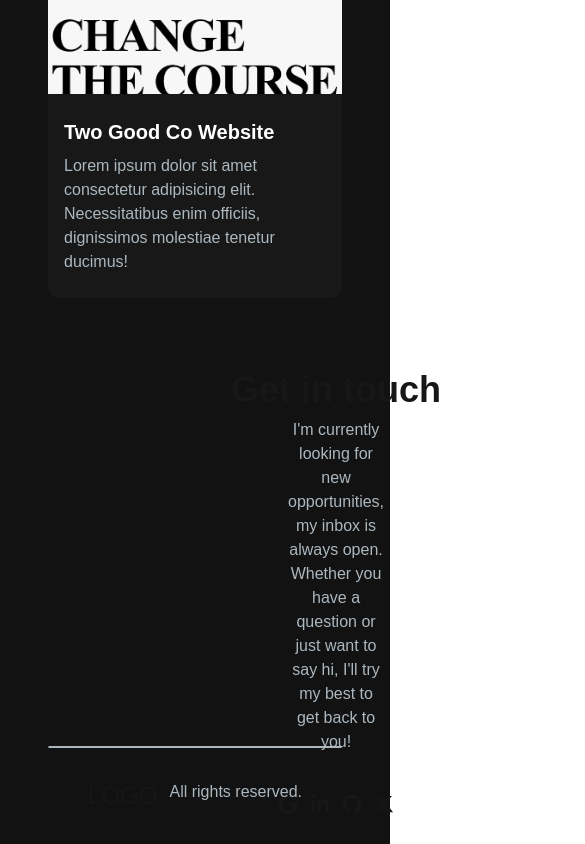
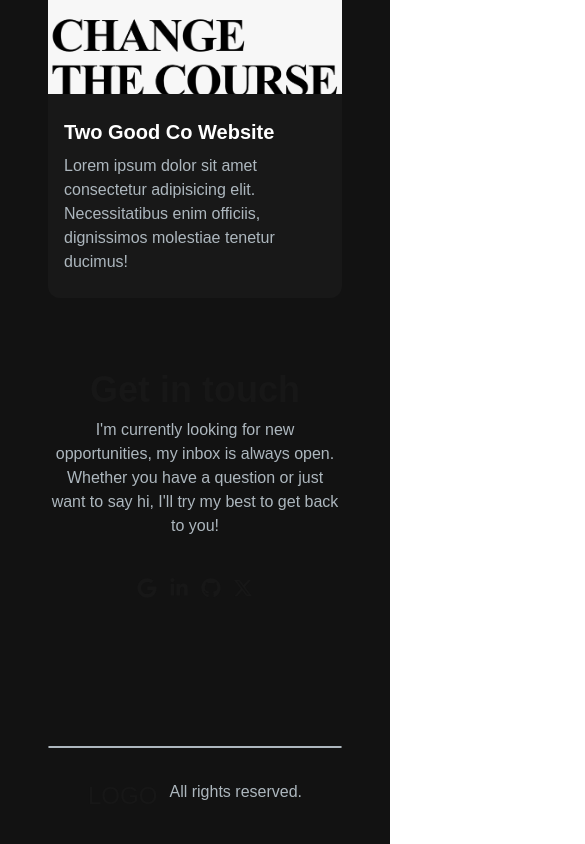
Before and after one commit to Surajjberaa/Portfolio-Project, a Next.js app: page / in a window 390 px wide. Shown: the part 2879-3723 px from the top of the page, 585 px wide, since content can reach past the window. Built offline with nearby package versions, Linux system fonts and the light colour scheme.

Commit message:
padding-issue-fix

```diff
--- a/src/components/ContactSection.tsx
+++ b/src/components/ContactSection.tsx
@@ -8,7 +8,7 @@
 
         <div id='left' className=' flex  items-center flex-col   grid-rows-2'>
             <h3 className='text-4xl font-semibold mt-10 mb-2'>Get in touch</h3>
-            <p className='mb-10 px-60 text-[#ADB7BE] text-center'>I'm currently looking for new opportunities, my inbox is always open. Whether you have a question or just want to say hi, I'll try my best to get back to you!</p>
+            <p className='mb-10 md:px-60 text-[#ADB7BE] text-center'>I'm currently looking for new opportunities, my inbox is always open. Whether you have a question or just want to say hi, I'll try my best to get back to you!</p>
             <div className='flex gap-3'>
                 <div id='email' >
                 <a href='https://mail.google.com/mail/?view=cm&fs=1&to=berasuraj08@gmail.com&su=Hello%20Suraj&body=I%20would%20like%20to%20connect%20with%20you' target='blank' className="[&>svg]:h-5 [&>svg]:w-5">
```
